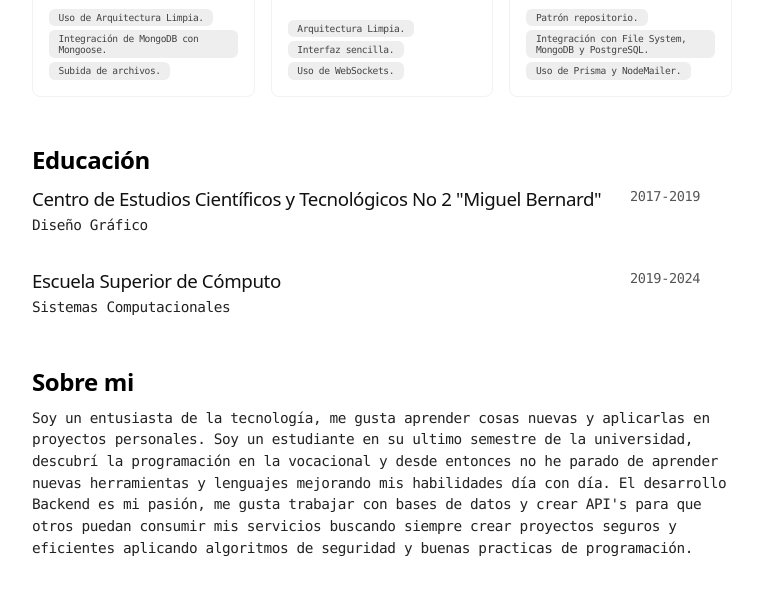
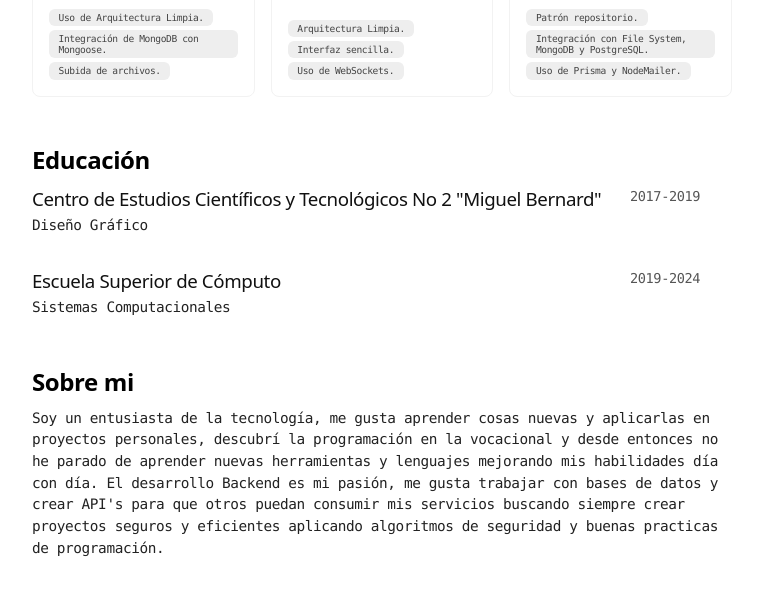
Before and after one commit to JomianTC/portfolio, a plain HTML site: page index.html in a window 1280 px wide. Shown: the part 984-1585 px from the top of the page, without its empty margins (258-1021 px from the left). Drawn offline with Linux system fonts and the light colour scheme; a script that the page names is missing.

Commit message:
About me updated

```diff
--- a/index.html
+++ b/index.html
@@ -411,8 +411,8 @@
 			<div>
 				<h2 class="title_section">Sobre mi</h2>
 				<p>
-					Soy un entusiasta de la tecnología, me gusta aprender cosas nuevas y aplicarlas en proyectos personales.
-					Soy un estudiante en su ultimo semestre de la universidad, descubrí la programación en la vocacional y desde entonces no he parado de aprender nuevas herramientas y lenguajes mejorando mis habilidades día con día.
+					Soy un entusiasta de la tecnología, me gusta aprender cosas nuevas y aplicarlas en proyectos personales,
+					descubrí la programación en la vocacional y desde entonces no he parado de aprender nuevas herramientas y lenguajes mejorando mis habilidades día con día.
 					El desarrollo Backend es mi pasión, me gusta trabajar con bases de datos y crear API's para que otros puedan consumir mis servicios buscando siempre crear proyectos seguros y eficientes aplicando algoritmos de seguridad y buenas practicas de programación.
 				</p>
 			</div>
```
